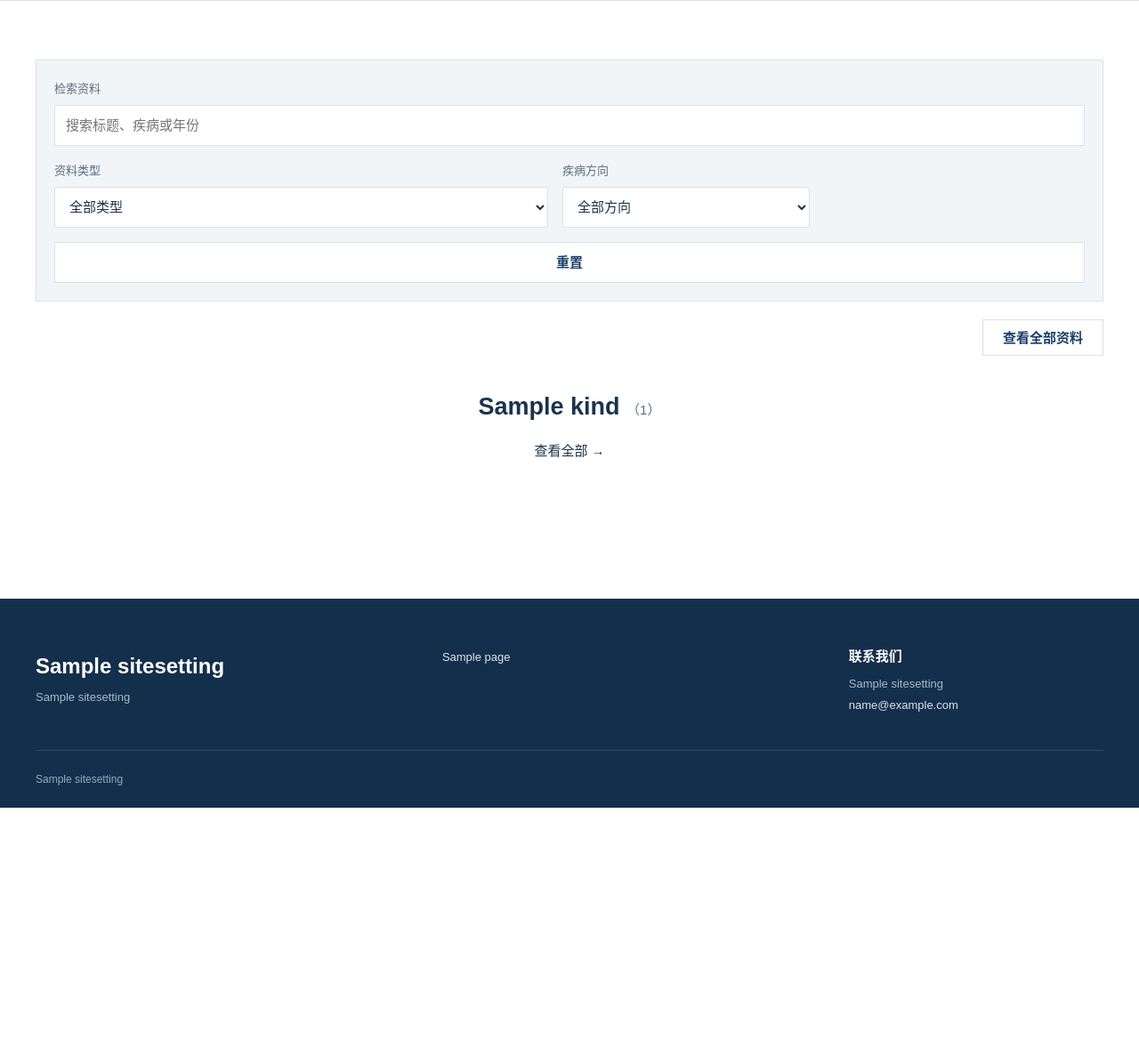
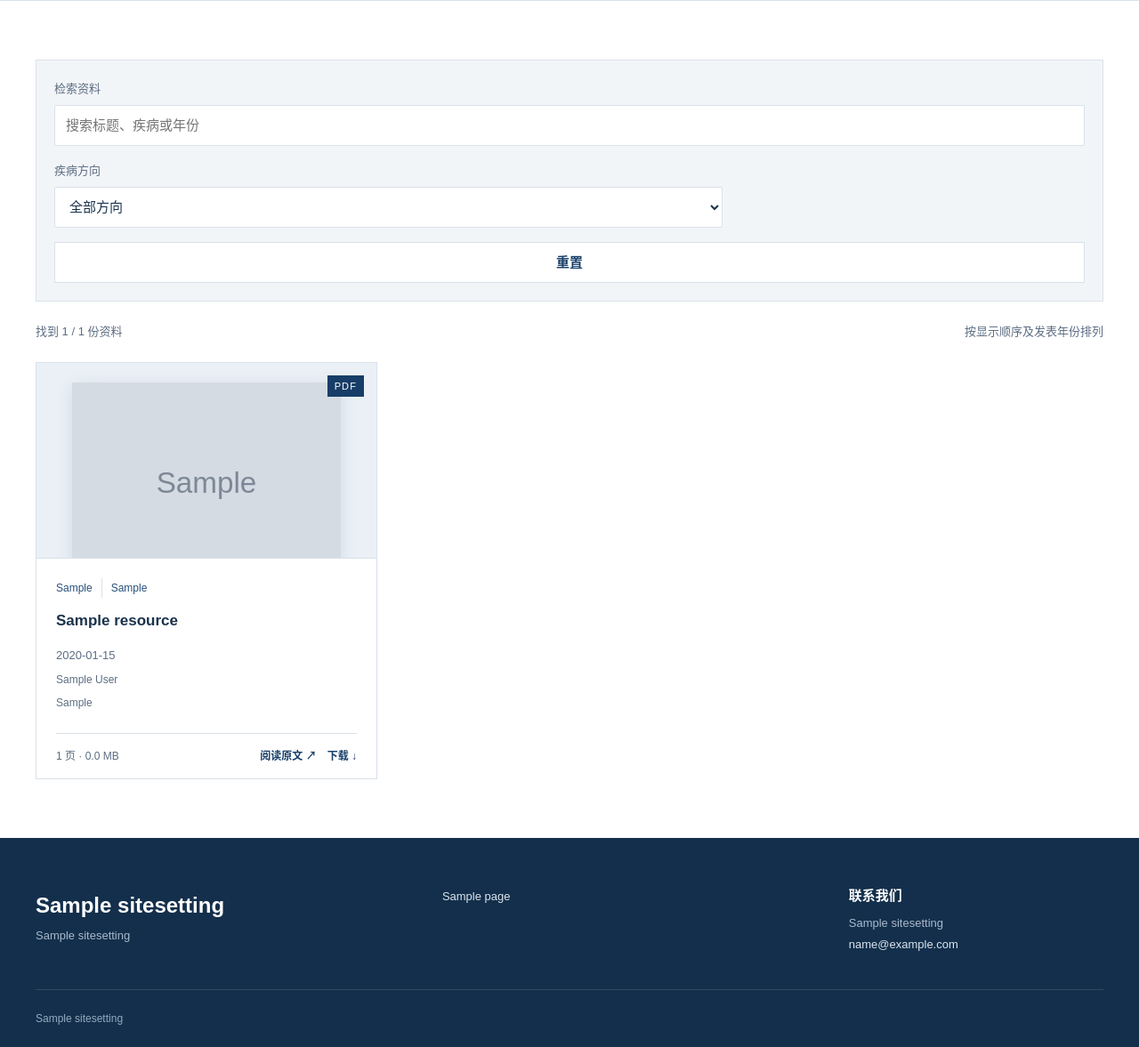
Before and after one commit to NagasakiSoyo-ui/caobin-lab-website, a Django app: template templates/public/resources.html in a window 1280 px wide. Shown: the part 426-1603 px from the top of the page at 89% size. Before the commit the page ends 1334 px from the top, so only its background shows below. Run offline with Django 5.2, Linux system fonts and the light colour scheme; tables that the repository leaves empty hold one stand-in row (values such as "Sample post"); the template is opened without the code that fills it: values that come from a table or form of the project are taken from there, most other values are stand-ins (such as "Sample title", 1, 10 or a date in 2020); grey boxes marked "Sample" are stand-in pictures; parts of the project's set-up code (start-up, migrations or seed data) failed here and were passed over.

Commit message:
Show learning resource catalogue directly without category preview

```diff
--- a/catalog/test_learning_scope.py
+++ b/catalog/test_learning_scope.py
@@ -39,7 +39,7 @@ class LearningScopeTests(MediaMixin, TestCase):
         draft.refresh_from_db()
         self.assertFalse(draft.is_published)
         self.assertEqual(list(Publication.objects.values()), publications)
-        self.assertEqual(website_context('resources')['resource_kinds'], ['指南与共识'])
+        self.assertEqual({r.category for r in website_context('resources')['resources']}, {'指南与共识'})
         html = self.client.get('/resources.html').content.decode()
         self.assertIn('范围测试-诊疗方案', html)
         self.assertNotIn('data-resource-category="诊疗方案"', html)
--- a/static/site/medical.css
+++ b/static/site/medical.css
@@ -160,7 +160,7 @@ html.lightbox-open{overflow:hidden;scrollbar-gutter:stable}
 .resource-copy{padding:22px}.resource-tags{display:flex;gap:10px;flex-wrap:wrap;font-size:12px;color:var(--accent-soft);margin-bottom:12px}.resource-tags span+span{padding-left:10px;border-left:1px solid var(--line)}
 .resource-copy h3{font-size:17px;line-height:1.6;color:var(--ink)}.resource-version{margin-top:14px;font-size:13px;color:var(--muted)}.resource-source{font-size:12px;color:var(--muted);margin-top:4px}
 .resource-actions{display:flex;flex-wrap:wrap;align-items:center;gap:12px;margin:0 22px;padding:14px 0;border-top:1px solid var(--line);font-size:12px}.resource-actions>span{margin-right:auto;color:var(--muted)}.resource-actions a{color:var(--accent);font-weight:600}
-#resource-filters{display:grid;grid-template-columns:minmax(0,2fr) minmax(0,1fr) minmax(0,1fr) auto;gap:16px;align-items:end;padding:20px;background:var(--wash);border:1px solid var(--line)}
+#resource-filters{display:grid;grid-template-columns:minmax(0,2fr) minmax(0,1fr) auto;gap:16px;align-items:end;padding:20px;background:var(--wash);border:1px solid var(--line)}
 .resource-count{display:flex;justify-content:space-between;gap:15px;margin:22px 0;font-size:13px;color:var(--muted)}
 .contact-band{background:var(--accent);color:#fff;padding:48px 0}.contact-band>.container{display:flex;justify-content:space-between;gap:30px;align-items:center}
 .contact-band .eyebrow{color:#b9d3ea}.contact-band h2{font-size:26px}.contact-band a{font-size:20px;color:#fff}.contact-band a:hover{color:#dbe5ef}
@@ -193,4 +193,3 @@ html.lightbox-open{overflow:hidden;scrollbar-gutter:stable}
 @media(prefers-reduced-motion:reduce){html{scroll-behavior:auto}*,*:before,*:after{animation:none!important;transition:none!important}.direction-card:hover{transform:none}}
 
 .catalog-pagination{display:flex;justify-content:center;align-items:center;gap:12px;margin-top:28px;flex-wrap:wrap}.catalog-pagination button,.catalog-pagination select{border:1px solid var(--line);background:#fff;color:var(--accent);padding:10px 16px;font:inherit;border-radius:4px}.catalog-pagination button:disabled{opacity:.45;cursor:default}.catalog-pagination button:not(:disabled){cursor:pointer}.catalog-pagination select{min-width:130px}
-.resource-category{margin:38px 0 56px}.resource-category .section-heading{align-items:center;gap:16px}.resource-category h2 small{font-size:15px;color:var(--muted);font-weight:400}.resource-category .section-heading>a{white-space:nowrap}.resource-browse-actions{display:flex;justify-content:flex-end;gap:12px;margin:20px 0}.resource-browse-actions button{cursor:pointer}
--- a/static/site/site.js
+++ b/static/site/site.js
@@ -72,39 +72,30 @@
   const resourceForm = document.getElementById('resource-filters');
   if (resourceForm) {
     const search = document.getElementById('resource-search');
-    const kind = document.getElementById('resource-kind');
     const disease = document.getElementById('resource-disease');
-    const overview = document.getElementById('resource-overview');
-    const catalogue = document.getElementById('resource-catalog');
-    const showAll = document.getElementById('resource-show-all');
-    const back = document.getElementById('resource-overview-back');
-    let browsingAll = false;
     let searchHistoryEntry = false;
     let appliedFilterKey;
-    const filterKey = () => JSON.stringify([search.value, kind.value, disease.value, browsingAll]);
+    const filterKey = () => JSON.stringify([search.value, disease.value]);
     const cards = [...document.querySelectorAll('#resource-grid .resource-card')];
     const saveURL = (page, mode = 'push') => {
       searchHistoryEntry = false;
       const url = new URL(location.href);
-      for (const [key, value] of Object.entries({q: search.value, kind: kind.value, disease: disease.value,
-          view: browsingAll ? 'all' : '', page: page > 1 ? String(page) : ''})) {
+      url.searchParams.delete('kind');
+      url.searchParams.delete('view');
+      for (const [key, value] of Object.entries({q: search.value, disease: disease.value,
+          page: page > 1 ? String(page) : ''})) {
         if (value) url.searchParams.set(key, value);
         else url.searchParams.delete(key);
       }
-      url.hash = browsingAll || search.value || kind.value || disease.value ? 'resource-catalog' : '';
+      url.hash = page > 1 || search.value || disease.value ? 'resource-catalog' : '';
       if (url.href !== location.href) history[mode === 'replace' ? 'replaceState' : 'pushState'](null, '', url);
     };
     const showPage = paginate(cards, document.getElementById('resource-pagination'), 12, null, saveURL);
     const filter = (page = 1, mode = 'push') => {
       const query = normalize(search.value);
       const matches = cards.filter(card => (!query || normalize(card.dataset.search).includes(query)) &&
-          (!kind.value || card.dataset.kind === kind.value) && (!disease.value || card.dataset.disease === disease.value));
+          (!disease.value || card.dataset.disease === disease.value));
       const current = showPage(matches, page);
-      const browsing = browsingAll || Boolean(query || kind.value || disease.value);
-      overview.hidden = browsing;
-      catalogue.hidden = !browsing;
-      back.hidden = !browsing;
-      showAll.hidden = browsing;
       document.getElementById('result-count').textContent = `找到 ${matches.length} / ${cards.length} 份资料`;
       document.getElementById('resource-empty').hidden = matches.length > 0;
       saveURL(current, mode);
@@ -114,15 +105,11 @@
       searchHistoryEntry = false;
       const params = new URL(location.href).searchParams;
       search.value = params.get('q') || '';
-      for (const [field, key] of [[kind, 'kind'], [disease, 'disease']]) {
-        const value = params.get(key) || '';
-        field.value = [...field.options].some(option => option.value === value) ? value : '';
-      }
-      browsingAll = params.get('view') === 'all' || location.hash === '#resource-catalog';
+      const value = params.get('disease') || '';
+      disease.value = [...disease.options].some(option => option.value === value) ? value : '';
       const page = Number(params.get('page'));
       filter(Number.isSafeInteger(page) && page > 0 ? page : 1, 'replace');
     };
-    resourceForm.addEventListener('reset', () => {browsingAll = false;});
     const updateFilter = event => {
       // A composing syllable is not a submitted query. One editing session gets one
       // history entry, so Back returns to the previous view instead of undoing letters.
@@ -136,31 +123,8 @@
       }
       searchHistoryEntry = Boolean(editing);
     };
-    bindFilter(resourceForm, [search, kind, disease], updateFilter);
+    bindFilter(resourceForm, [search, disease], updateFilter);
     resourceForm.addEventListener('compositionend', updateFilter);
-    back.addEventListener('click', () => {resourceForm.reset(); search.focus();});
-    showAll.addEventListener('click', event => {
-      event.preventDefault();
-      browsingAll = true;
-      filter();
-      catalogue.scrollIntoView({block: 'start'});
-    });
-    document.querySelectorAll('[data-resource-category]').forEach(link => {
-      const url = new URL(location.href);
-      url.search = '';
-      url.searchParams.set('kind', link.dataset.resourceCategory);
-      url.hash = 'resource-catalog';
-      link.href = url.href;
-      link.addEventListener('click', event => {
-        if (event.metaKey || event.ctrlKey || event.shiftKey || event.altKey) return;
-        event.preventDefault();
-        search.value = ''; disease.value = ''; kind.value = link.dataset.resourceCategory;
-        browsingAll = true;
-        filter();
-        resourceForm.scrollIntoView({block: 'start'});
-        kind.focus({preventScroll: true});
-      });
-    });
     document.getElementById('clear-filters').addEventListener('click', () => {resourceForm.reset(); search.focus();});
     window.addEventListener('popstate', restore);
     window.addEventListener('pageshow', restore);
--- a/templates/public/resources.html
+++ b/templates/public/resources.html
@@ -1,7 +1,5 @@
 {% extends "public/base.html" %}{% block content %}{% include "public/intro.html" %}
-<section class="container section"><form id="resource-filters" role="search" aria-label="检索学习资料"><label class="search-field">检索资料<input type="search" id="resource-search" placeholder="搜索标题、疾病或年份" autocomplete="off"></label><label>资料类型<select id="resource-kind"><option value="">全部类型</option>{% for kind in resource_kinds %}<option value="{{ kind }}">{{ kind }}</option>{% endfor %}</select></label><label>疾病方向<select id="resource-disease"><option value="">全部方向</option>{% for disease in resource_diseases %}<option value="{{ disease }}">{{ disease }}</option>{% endfor %}</select></label><button type="reset" class="button outline">重置</button></form>
-<div class="resource-browse-actions"><a href="#resource-catalog" id="resource-show-all" class="button outline">查看全部资料</a><button type="button" id="resource-overview-back" class="button outline" hidden>返回分类概览</button></div>
-<div id="resource-overview">{% for group in resource_groups %}<section class="resource-category"><div class="section-heading"><h2>{{ group.kind }} <small>（{{ group.count }}）</small></h2><a href="#resource-catalog" data-resource-category="{{ group.kind }}">查看全部 →</a></div><div class="resource-grid">{% for resource in group.preview %}{% include "public/resource.html" %}{% endfor %}</div></section>{% endfor %}</div>
+<section class="container section"><form id="resource-filters" role="search" aria-label="检索学习资料"><label class="search-field">检索资料<input type="search" id="resource-search" placeholder="搜索标题、疾病或年份" autocomplete="off"></label><label>疾病方向<select id="resource-disease"><option value="">全部方向</option>{% for disease in resource_diseases %}<option value="{{ disease }}">{{ disease }}</option>{% endfor %}</select></label><button type="reset" class="button outline">重置</button></form>
 <div id="resource-catalog"><div class="resource-count"><p id="result-count" role="status" aria-live="polite">共 {{ resources|length }} 份资料</p><span>按显示顺序及发表年份排列</span></div><div class="resource-grid" id="resource-grid">{% for resource in resources %}{% include "public/resource.html" %}{% endfor %}</div>
 <nav id="resource-pagination" class="catalog-pagination" aria-label="学习资料分页" hidden></nav>
 <div id="resource-empty" class="empty-state"{% if resources %} hidden{% endif %}><h2>没有找到匹配资料</h2><p>请尝试其他关键词，或清除分类条件。</p><button type="button" class="button outline" id="clear-filters">清除筛选</button></div></div><noscript><p>筛选功能需要 JavaScript；所有资料均可直接打开。</p></noscript></section>{% endblock %}
```
Also changed, not shown: catalog/presentation.py (+0 -7 lines), catalog/test_guideline_classification.py (+6 -8 lines), docs/后台使用说明.md (+2 -0 lines).
